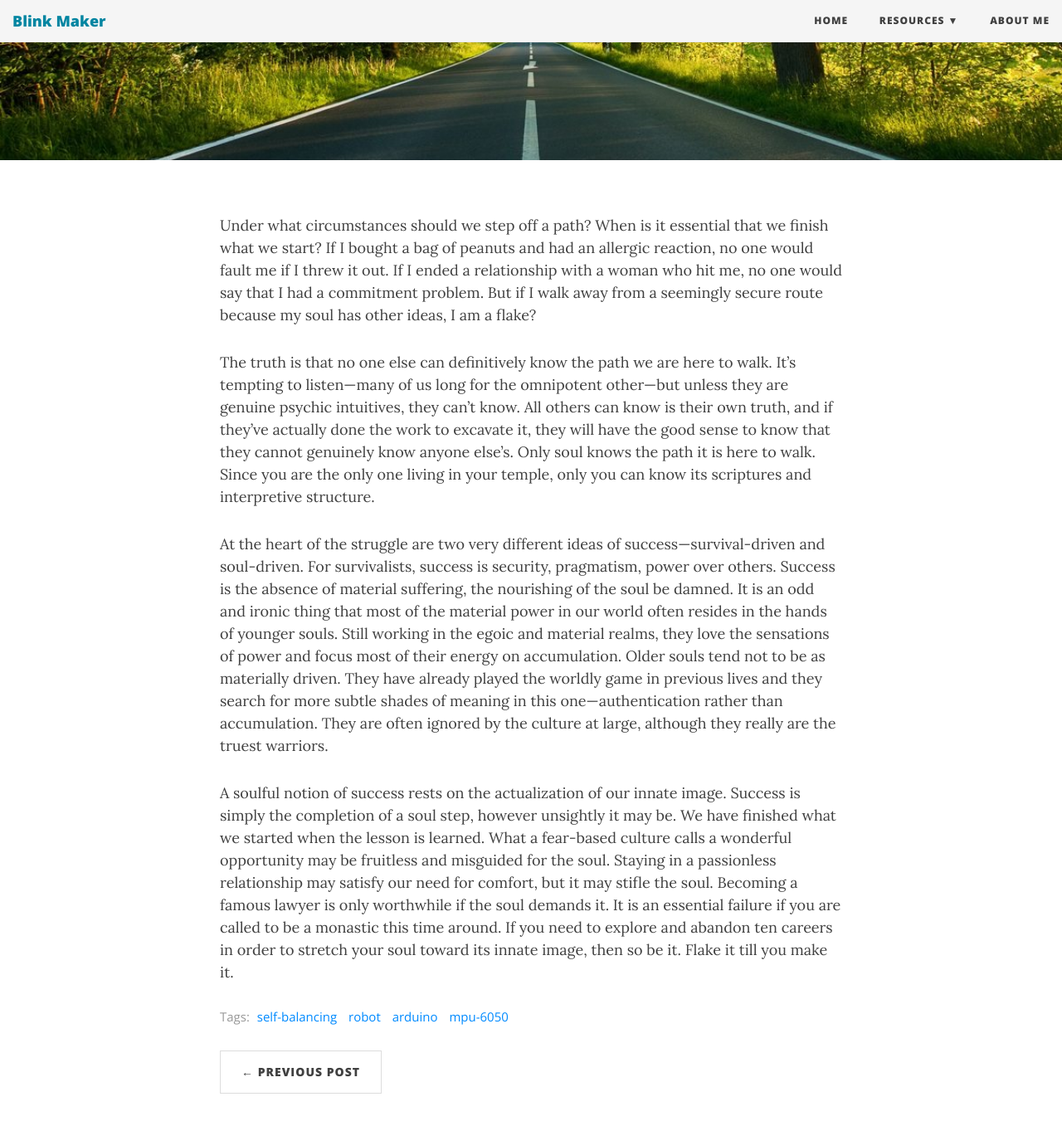
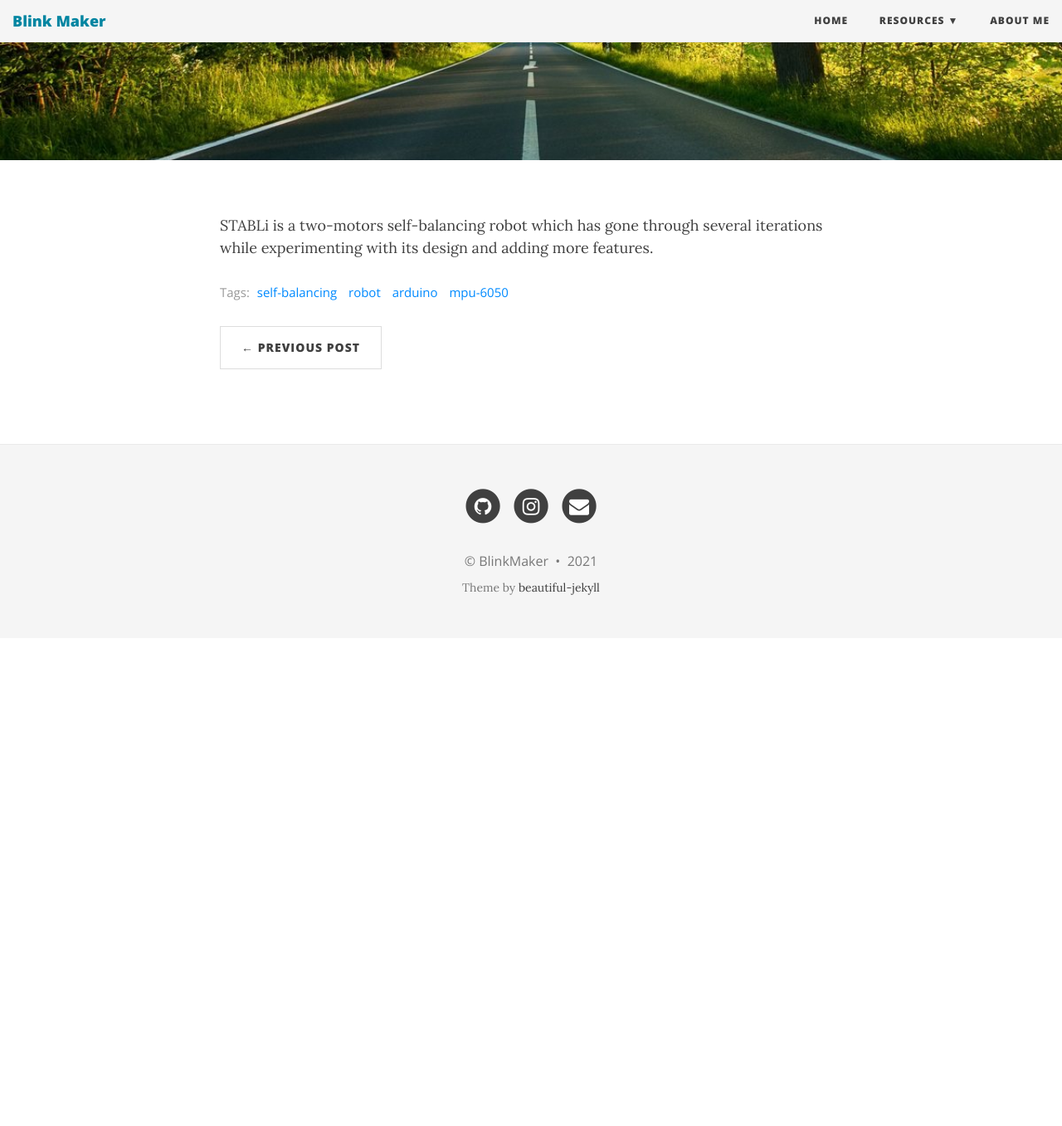
Before and after one commit to blinkmaker/blinkmaker.github.io, a Jekyll site: the page built from _posts/2021-03-26-stabli.md, in a window 1280 px wide and 1400 px high, scrolled down 331 px. Shown: the top 1357 px of the window at 83% size. Built offline with Jekyll 4.4.1, drawn with Linux system fonts in a browser that asks for light colours; nearby versions of some CDN libraries; after the commit the page ends 1100 px from its top, so only the background shows below that.

Commit message:
Update 2021-03-26-stabli.md

```diff
--- a/_posts/2021-03-26-stabli.md
+++ b/_posts/2021-03-26-stabli.md
@@ -6,10 +6,4 @@ bigimg: /img/path.jpg
 tags: [self-balancing, robot, arduino, mpu-6050]
 ---
 
-Under what circumstances should we step off a path? When is it essential that we finish what we start? If I bought a bag of peanuts and had an allergic reaction, no one would fault me if I threw it out. If I ended a relationship with a woman who hit me, no one would say that I had a commitment problem. But if I walk away from a seemingly secure route because my soul has other ideas, I am a flake?
-
-The truth is that no one else can definitively know the path we are here to walk. It’s tempting to listen—many of us long for the omnipotent other—but unless they are genuine psychic intuitives, they can’t know. All others can know is their own truth, and if they’ve actually done the work to excavate it, they will have the good sense to know that they cannot genuinely know anyone else’s. Only soul knows the path it is here to walk. Since you are the only one living in your temple, only you can know its scriptures and interpretive structure.
-
-At the heart of the struggle are two very different ideas of success—survival-driven and soul-driven. For survivalists, success is security, pragmatism, power over others. Success is the absence of material suffering, the nourishing of the soul be damned. It is an odd and ironic thing that most of the material power in our world often resides in the hands of younger souls. Still working in the egoic and material realms, they love the sensations of power and focus most of their energy on accumulation. Older souls tend not to be as materially driven. They have already played the worldly game in previous lives and they search for more subtle shades of meaning in this one—authentication rather than accumulation. They are often ignored by the culture at large, although they really are the truest warriors.
-
-A soulful notion of success rests on the actualization of our innate image. Success is simply the completion of a soul step, however unsightly it may be. We have finished what we started when the lesson is learned. What a fear-based culture calls a wonderful opportunity may be fruitless and misguided for the soul. Staying in a passionless relationship may satisfy our need for comfort, but it may stifle the soul. Becoming a famous lawyer is only worthwhile if the soul demands it. It is an essential failure if you are called to be a monastic this time around. If you need to explore and abandon ten careers in order to stretch your soul toward its innate image, then so be it. Flake it till you make it.
+STABLi is a two-motors self-balancing robot which has gone through several iterations while experimenting with its design and adding more features.
```
